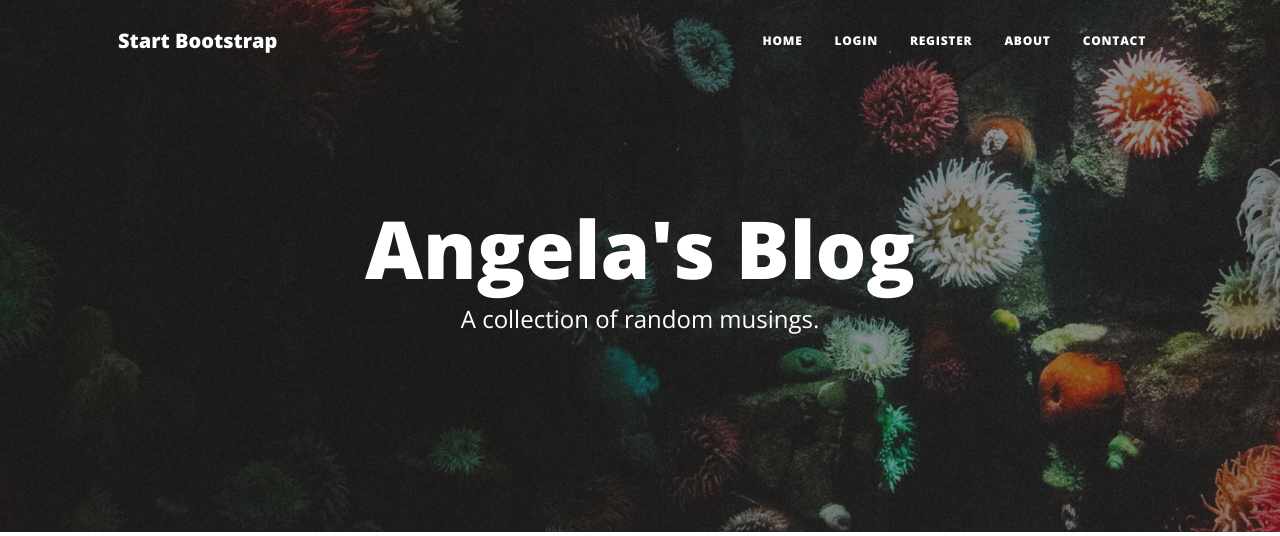
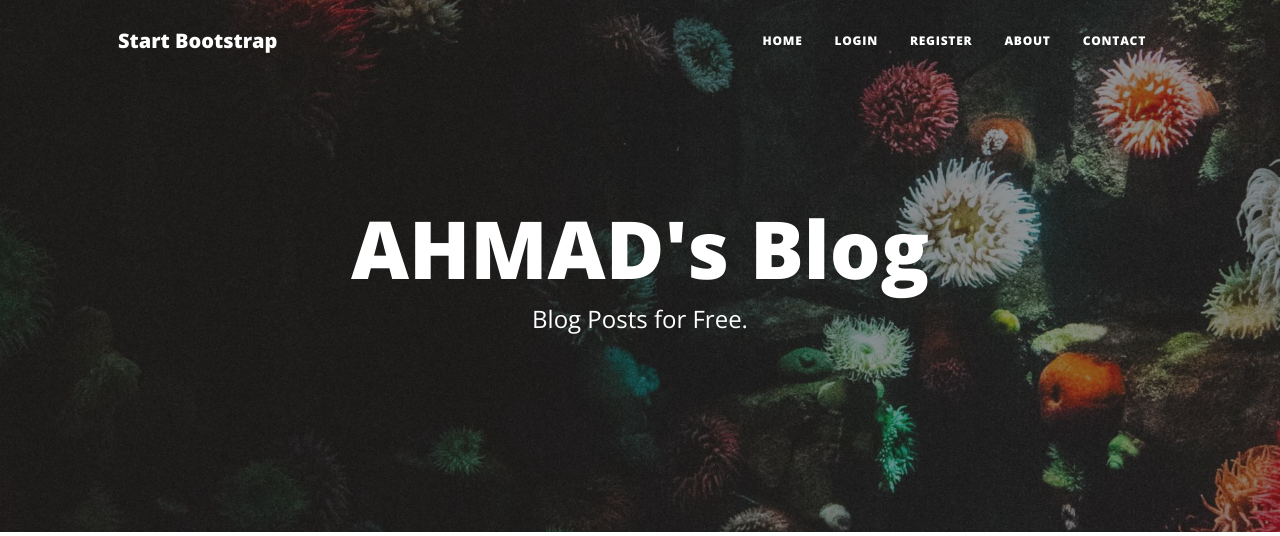
Before and after one commit to khalah3/Blog-Posts-Deployment-Project, a Flask app: page / in a window 1280 px wide. Shown: the top 536 px of the page. Run offline with Flask 3, Linux system fonts and the light colour scheme; data that the repository does not hold is empty; some libraries are stand-ins or nearby versions.

Commit message:
New commit, changing index.html to reflect Ahmad, main.py to include environment variables, and Procfile to allow usage of gunicorn.

```diff
--- a/main.py
+++ b/main.py
@@ -12,6 +12,8 @@ from werkzeug.security import generate_password_hash, check_password_hash
 from forms import CreatePostForm, RegisterForm, LoginForm, CommentForm
 # Optional: add contact me email functionality (Day 60)
 # import smtplib
+import os
+
 
 
 '''
@@ -29,7 +31,7 @@ This will install the packages from the requirements.txt for this project.
 
 
 app = Flask(__name__)
-app.config['SECRET_KEY'] = '8BYkEfBA6O6donzWlSihBXox7C0sKR6b'
+app.config['SECRET_KEY'] = os.environ.get('FLASK_KEY')
 ckeditor = CKEditor(app)
 Bootstrap5(app)
 
@@ -56,7 +58,7 @@ gravatar = Gravatar(app,
 # CREATE DATABASE
 class Base(DeclarativeBase):
     pass
-app.config['SQLALCHEMY_DATABASE_URI'] = 'sqlite:///posts.db'
+app.config['SQLALCHEMY_DATABASE_URI'] = os.environ.get("DB_URI", "sqlite:///posts.db")
 db = SQLAlchemy(model_class=Base)
 db.init_app(app)
 
--- a/templates/index.html
+++ b/templates/index.html
@@ -9,8 +9,8 @@
     <div class="row gx-4 gx-lg-5 justify-content-center">
       <div class="col-md-10 col-lg-8 col-xl-7">
         <div class="site-heading">
-          <h1>Angela's Blog</h1>
-          <span class="subheading">A collection of random musings.</span>
+          <h1>AHMAD's Blog</h1>
+          <span class="subheading">Blog Posts for Free.</span>
         </div>
       </div>
     </div>
```
Also changed, not shown: 1 other file.
